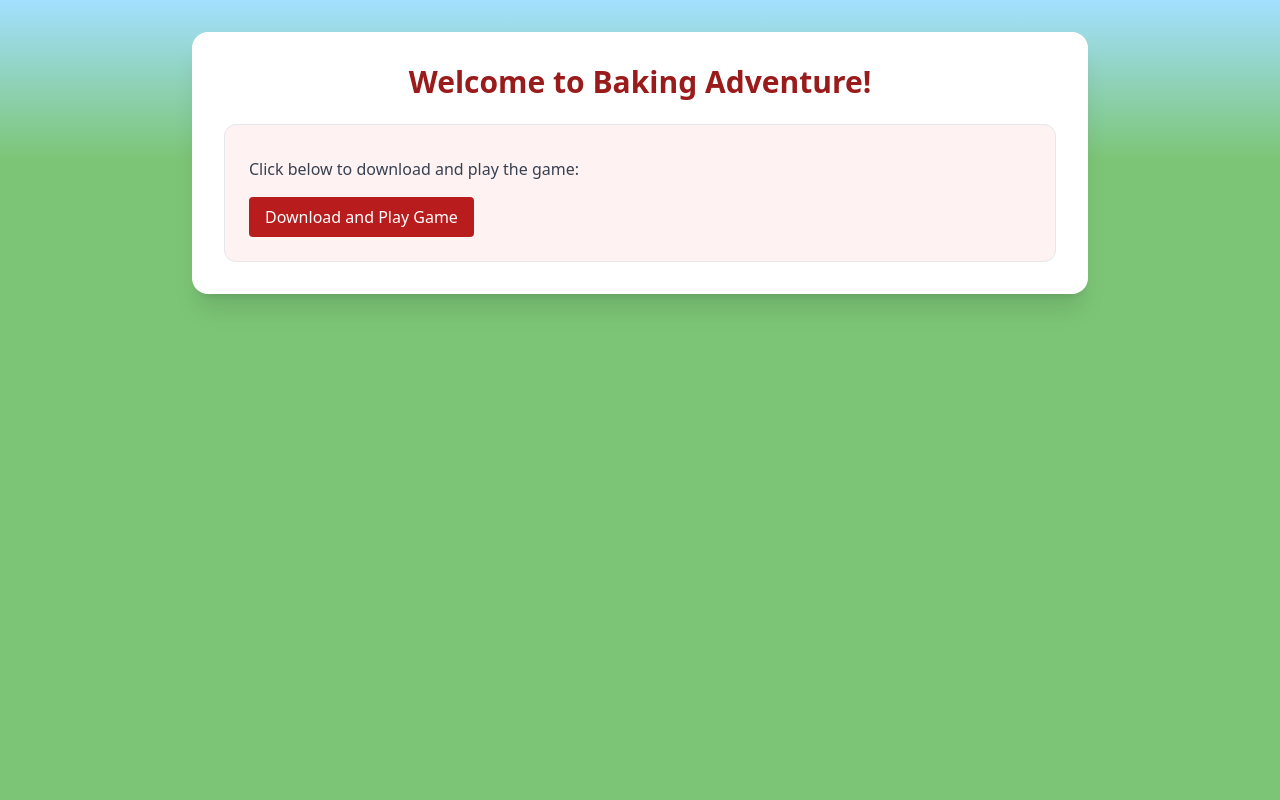
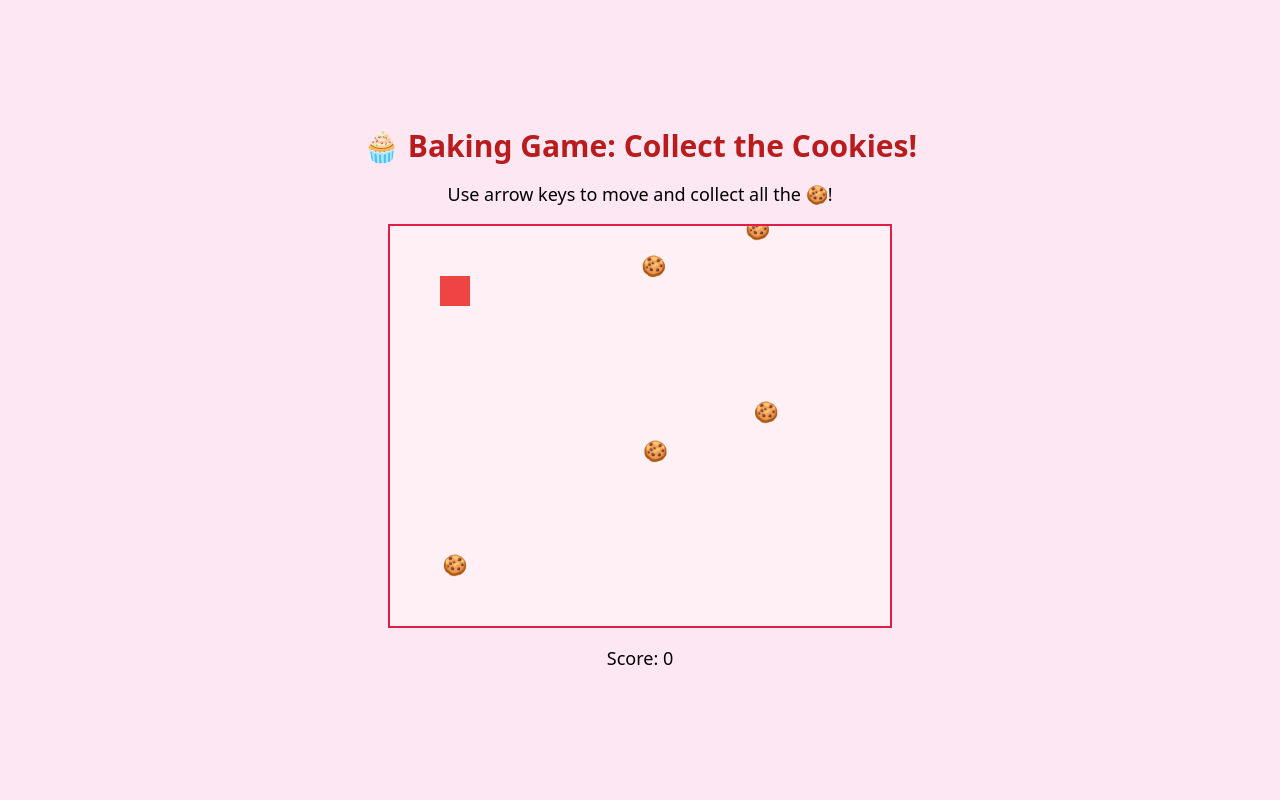
Before and after one commit to Elissa1139/Elissa-Flask, a Flask app: page /bakinggame.html in a window 1280 px wide. Run offline with Flask 3, Linux system fonts and the light colour scheme; some libraries are stand-ins or nearby versions.

Commit message:
Made changes to app or HTML

```diff
--- a/templates/bakinggame.html
+++ b/templates/bakinggame.html
@@ -2,25 +2,78 @@
 <html lang="en">
 <head>
   <meta charset="UTF-8">
-  <title>Baking Adventure</title>
+  <title>Baking Game</title>
   <script src="https://cdn.tailwindcss.com"></script>
-  <link rel="stylesheet" href="{{ url_for('static', filename='inner-pages.css') }}">
+  <style>
+    canvas {
+      border: 2px solid #e11d48;
+      background-color: #fff0f5;
+    }
+  </style>
+</head>
+<body class="flex flex-col items-center justify-center min-h-screen bg-pink-100">
+  <h1 class="text-3xl font-bold text-red-700 mb-4">🧁 Baking Game: Collect the Cookies!</h1>
+  <p class="mb-4 text-lg">Use arrow keys to move and collect all the 🍪!</p>
+  <canvas id="gameCanvas" width="500" height="400"></canvas>
+  <p class="mt-4 text-lg">Score: <span id="score">0</span></p>
 
-</head>
+  <script>
+    const canvas = document.getElementById("gameCanvas");
+    const ctx = canvas.getContext("2d");
+    const player = { x: 50, y: 50, size: 30, speed: 5 };
+    let score = 0;
+    const scoreDisplay = document.getElementById("score");
 
-<body class="p-8">
-  <div class="max-w-4xl mx-auto bg-white rounded-2xl shadow-xl p-8 space-y-6">
-    <h1 class="text-3xl font-bold text-red-800 text-center mb-4">Welcome to Baking Adventure!</h1>
+    const cookies = Array.from({ length: 5 }, () => ({
+      x: Math.random() * 470,
+      y: Math.random() * 370,
+      size: 20
+    }));
 
-    <!-- Fire Safety -->
-    <div class="border rounded-xl p-6 bg-red-50 hover:bg-red-100 transition">
-      <h2 class="text-xl font-semibold text-red-700"></h2>
-      <p class="text-gray-700 mt-2">Click below to download and play the game:</p>
-      <a href="game.exe" class="inline-block mt-4 px-4 py-2 bg-red-700 text-white rounded hover:bg-red-800 transition" download>
-        Download and Play Game
-      </a>
-    </div>
-  </div>
+    function drawPlayer() {
+      ctx.fillStyle = "#ef4444";
+      ctx.fillRect(player.x, player.y, player.size, player.size);
+    }
 
+    function drawCookies() {
+      ctx.font = "20px Arial";
+      for (const c of cookies) {
+        ctx.fillText("🍪", c.x, c.y);
+      }
+    }
+
+    function detectCollision(a, b) {
+      return (
+        a.x < b.x + b.size &&
+        a.x + a.size > b.x &&
+        a.y < b.y + b.size &&
+        a.y + a.size > b.y
+      );
+    }
+
+    function updateGame() {
+      ctx.clearRect(0, 0, canvas.width, canvas.height);
+      drawPlayer();
+      drawCookies();
+
+      for (let i = cookies.length - 1; i >= 0; i--) {
+        if (detectCollision(player, cookies[i])) {
+          cookies.splice(i, 1);
+          score++;
+          scoreDisplay.textContent = score;
+        }
+      }
+    }
+
+    document.addEventListener("keydown", (e) => {
+      if (e.key === "ArrowUp") player.y -= player.speed;
+      if (e.key === "ArrowDown") player.y += player.speed;
+      if (e.key === "ArrowLeft") player.x -= player.speed;
+      if (e.key === "ArrowRight") player.x += player.speed;
+      updateGame();
+    });
+
+    updateGame();
+  </script>
 </body>
 </html>
```
